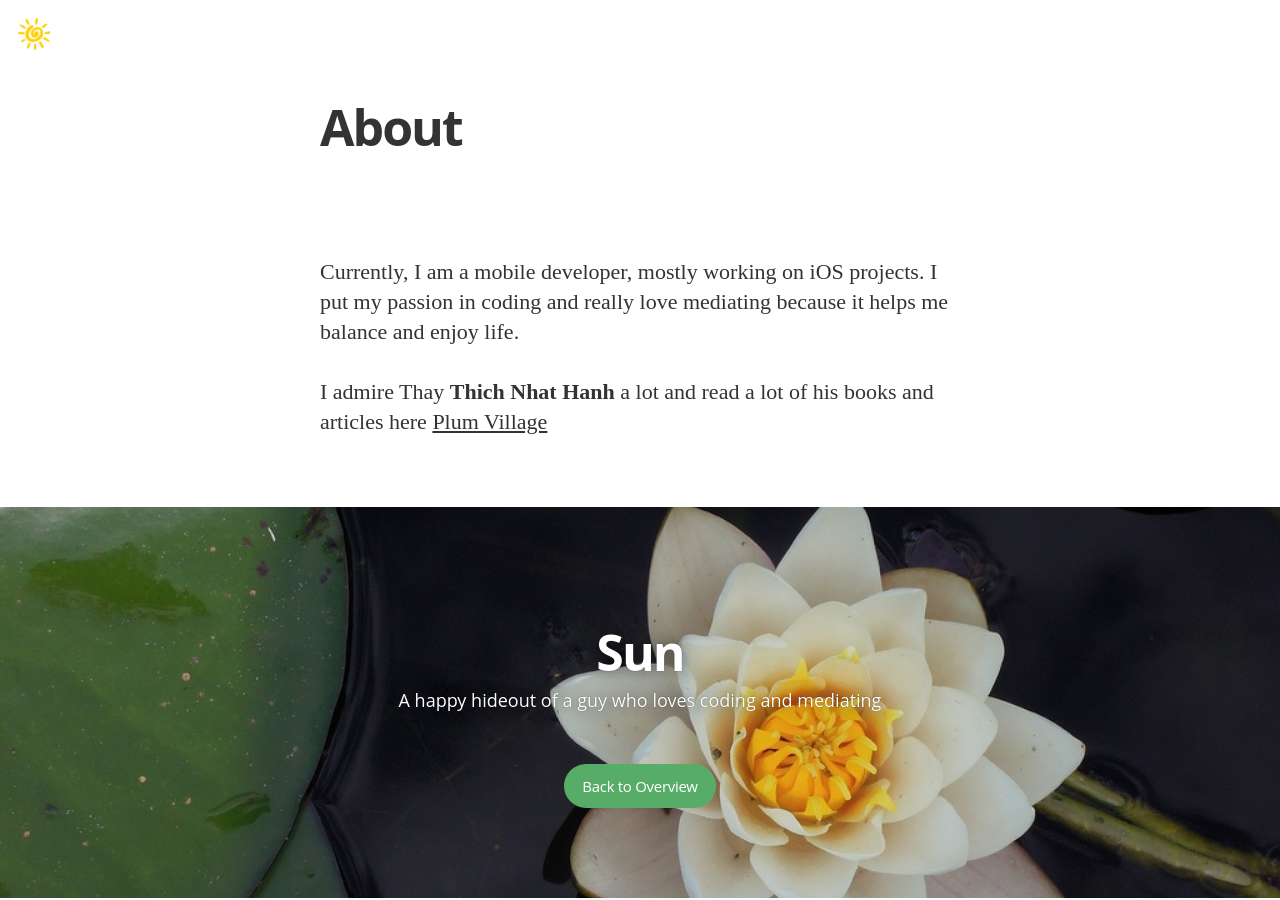
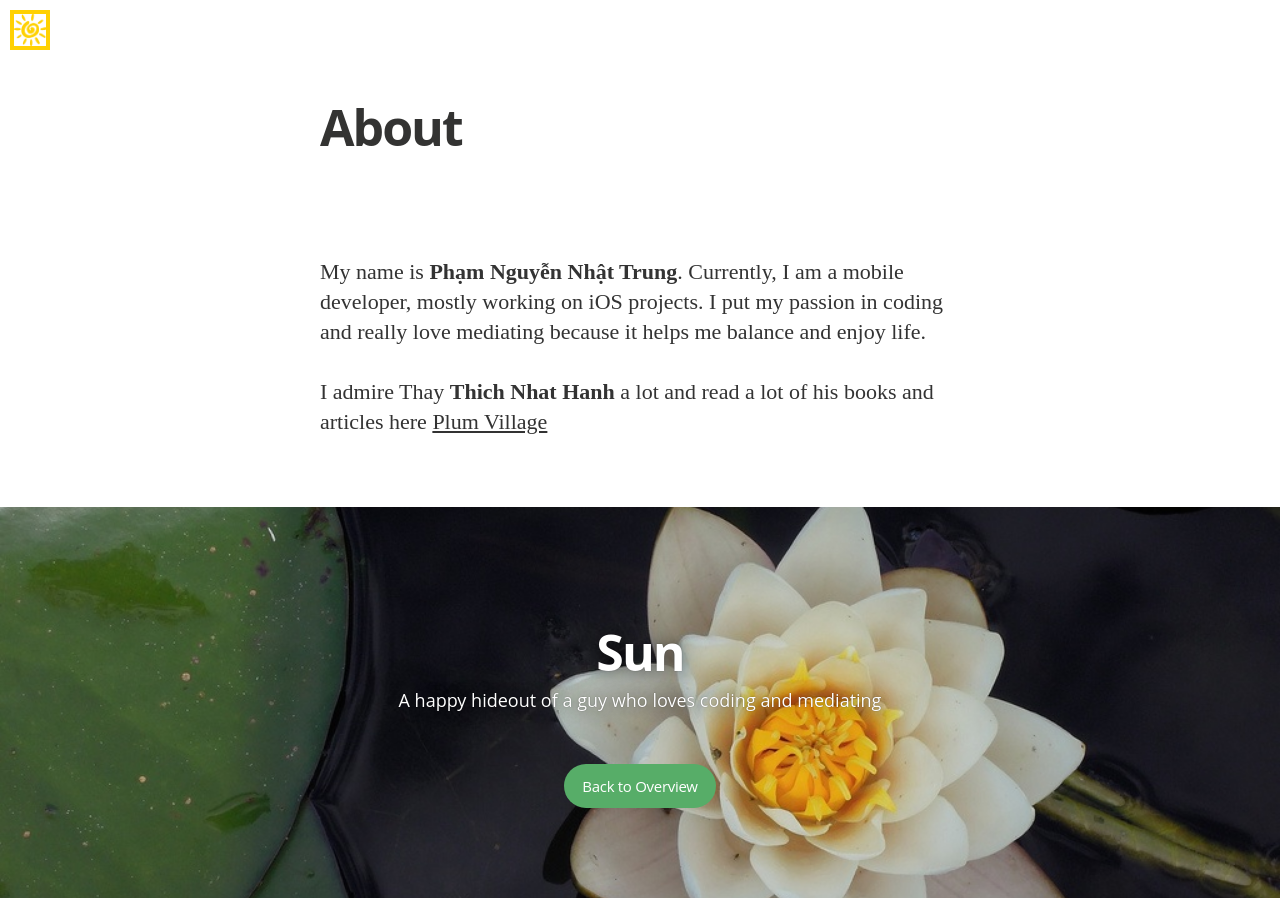
Before and after one commit to eldesperado/eldesperado.github.io, a Jekyll site: the page built from me.md, in a window 1280 px wide. Built offline with Jekyll 4.4.1, drawn with Linux system fonts in a browser that asks for light colours; nearby versions of some CDN libraries; some web fonts are replaced; Markdown is read by kramdown in place of the engine named in the settings.

Commit message:
Updated .logo-readium

```diff
--- a/css/main.sass
+++ b/css/main.sass
@@ -43,16 +43,16 @@ body
   position: fixed
   left: 10px
   top: 10px
-  width: $rs*3
-  height: $rs*3
-  background-color: #fff
+  width: $rs*2.5
+  height: $rs*2.5
+  background-color: rgb(255, 209, 2)
   overflow: hidden
   z-index: 99
   .logo
     display: block
     position: absolute
-    top: $rs/2
-    left: $rs/2
+    top: $rs/4
+    left: $rs/4
     width: $rs*2
     height: $rs*2
     background-size: cover
--- a/me.md
+++ b/me.md
@@ -4,6 +4,7 @@ title: About
 permalink: /me/
 ---
 
+My name is **Phạm Nguyễn Nhật Trung**.
 Currently, I am a mobile developer, mostly working on iOS projects. I put my passion in coding and really love mediating because it helps me balance and enjoy life.
 
 I admire Thay **Thich Nhat Hanh** a lot and read a lot of his books and articles here
```
Also changed, not shown: 3 other files.
